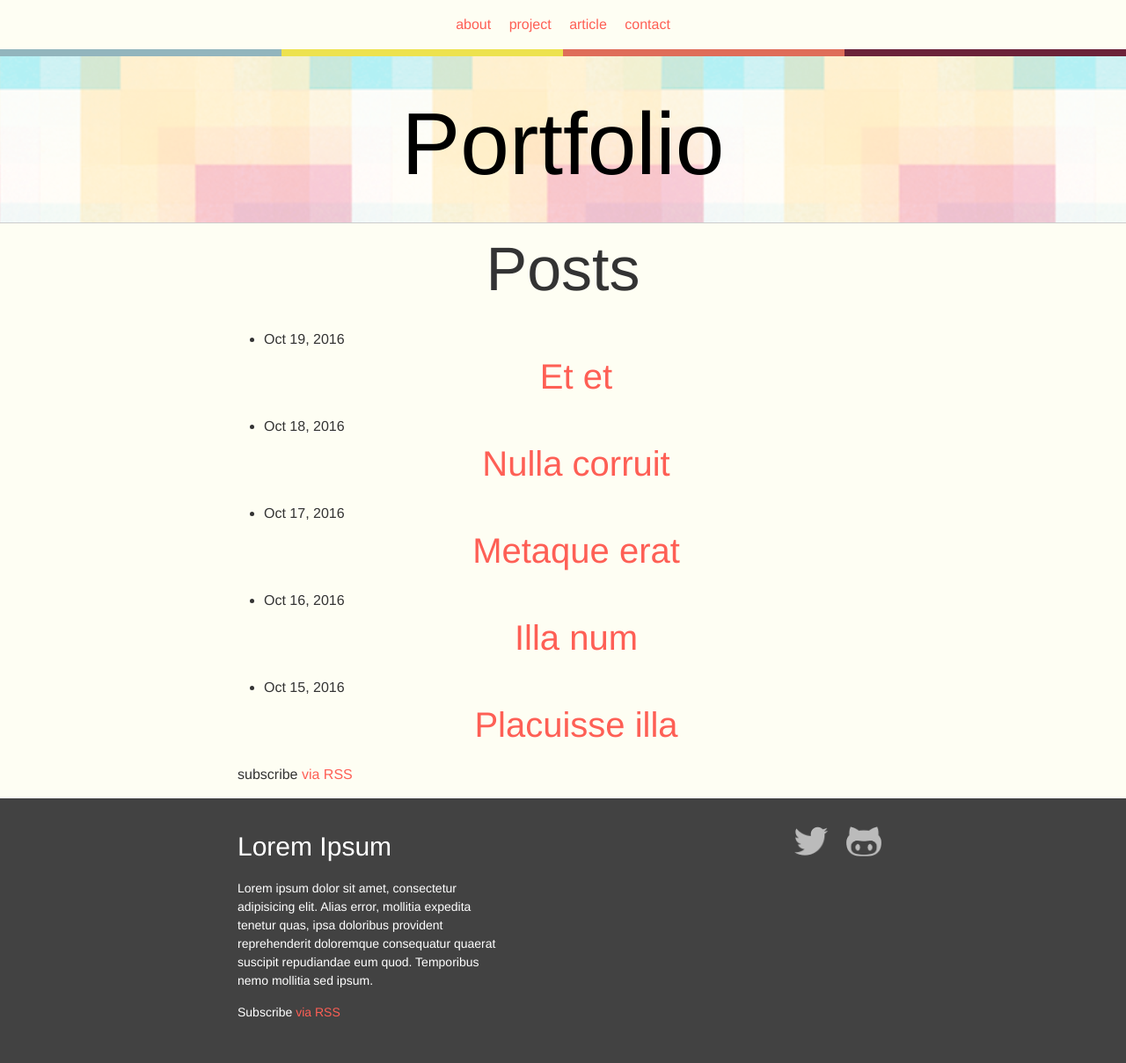
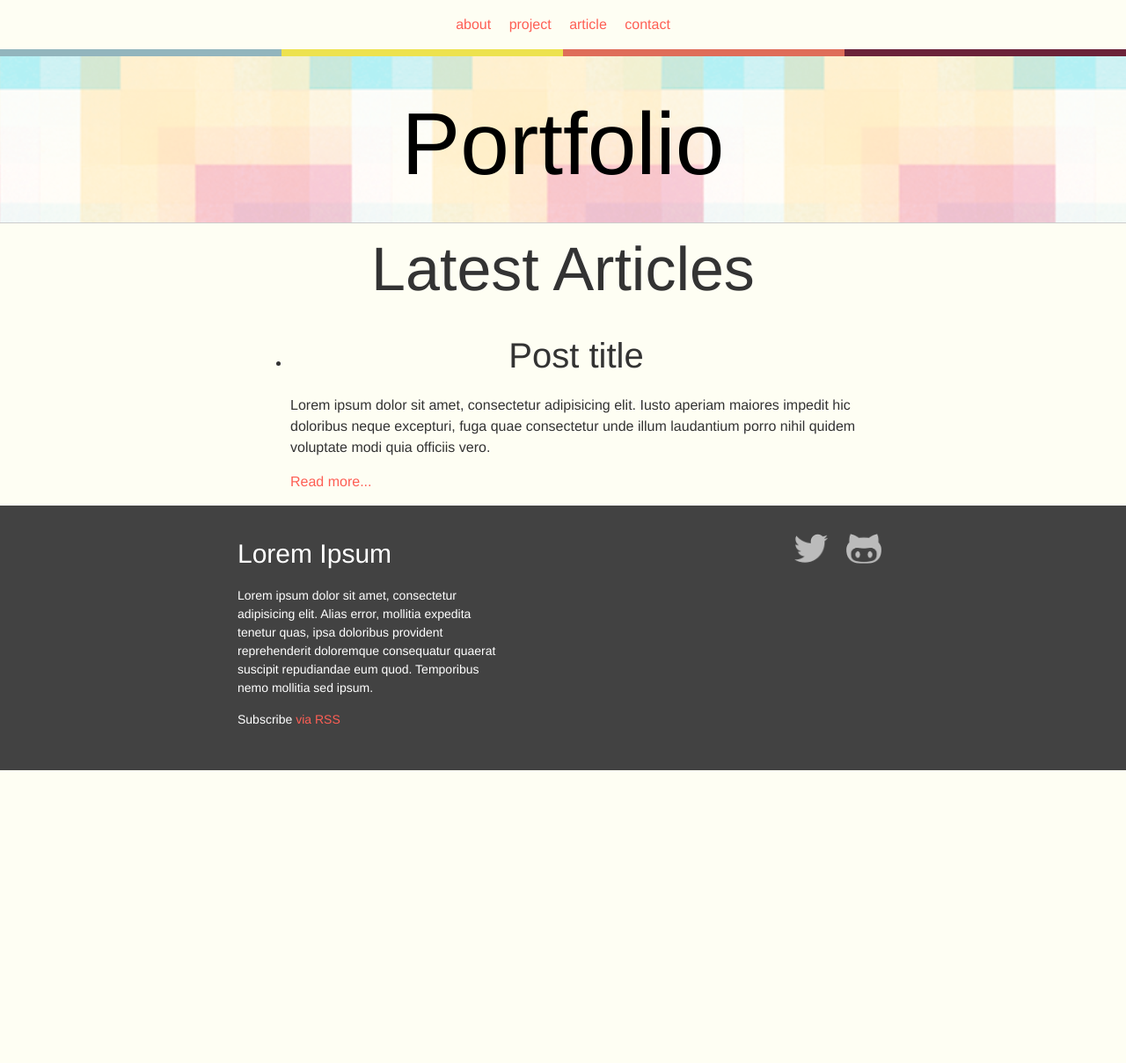
Before and after one commit to edwinchen85/portfolio, a Jekyll site: the page built from index.html, in a window 1280 px wide. Shown: the whole page at 88% size. Built offline with Jekyll 4.4.1, drawn with Linux system fonts in a browser that asks for light colours; after the commit the page ends 900 px from its top, so only the background shows below that.

Commit message:
Mock out layout for latest articles

```diff
--- a/index.html
+++ b/index.html
@@ -4,20 +4,20 @@ layout: default
 
 <div class="home">
 
-  <h1 class="page-heading">Posts</h1>
-
-  <ul class="post-list">
-    {% for post in site.posts %}
-      <li>
-        <span class="post-meta">{{ post.date | date: "%b %-d, %Y" }}</span>
-
-        <h2>
-          <a class="post-link" href="{{ post.url | prepend: site.baseurl }}">{{ post.title }}</a>
-        </h2>
-      </li>
-    {% endfor %}
-  </ul>
-
-  <p class="rss-subscribe">subscribe <a href="{{ "/feed.xml" | prepend: site.baseurl }}">via RSS</a></p>
+  <!-- Section for featured post -->
+  <!-- Section for featured projects -->
+  <!-- Section for latest articles -->
+  <section class="site-section site-section-last">
+    <div class="wrapper">
+      <h1>Latest Articles</h1>
+      <ul class="post-list">
+        <li class="post">
+          <h2>Post title</h2>
+          <p>Lorem ipsum dolor sit amet, consectetur adipisicing elit. Iusto aperiam maiores impedit hic doloribus neque excepturi, fuga quae consectetur unde illum laudantium porro nihil quidem voluptate modi quia officiis vero.</p>
+          <p class="post-read-more-link"><a href="#">Read more...</a></p>
+        </li>
+      </ul>
+    </div>
+  </section>
 
 </div>
```
